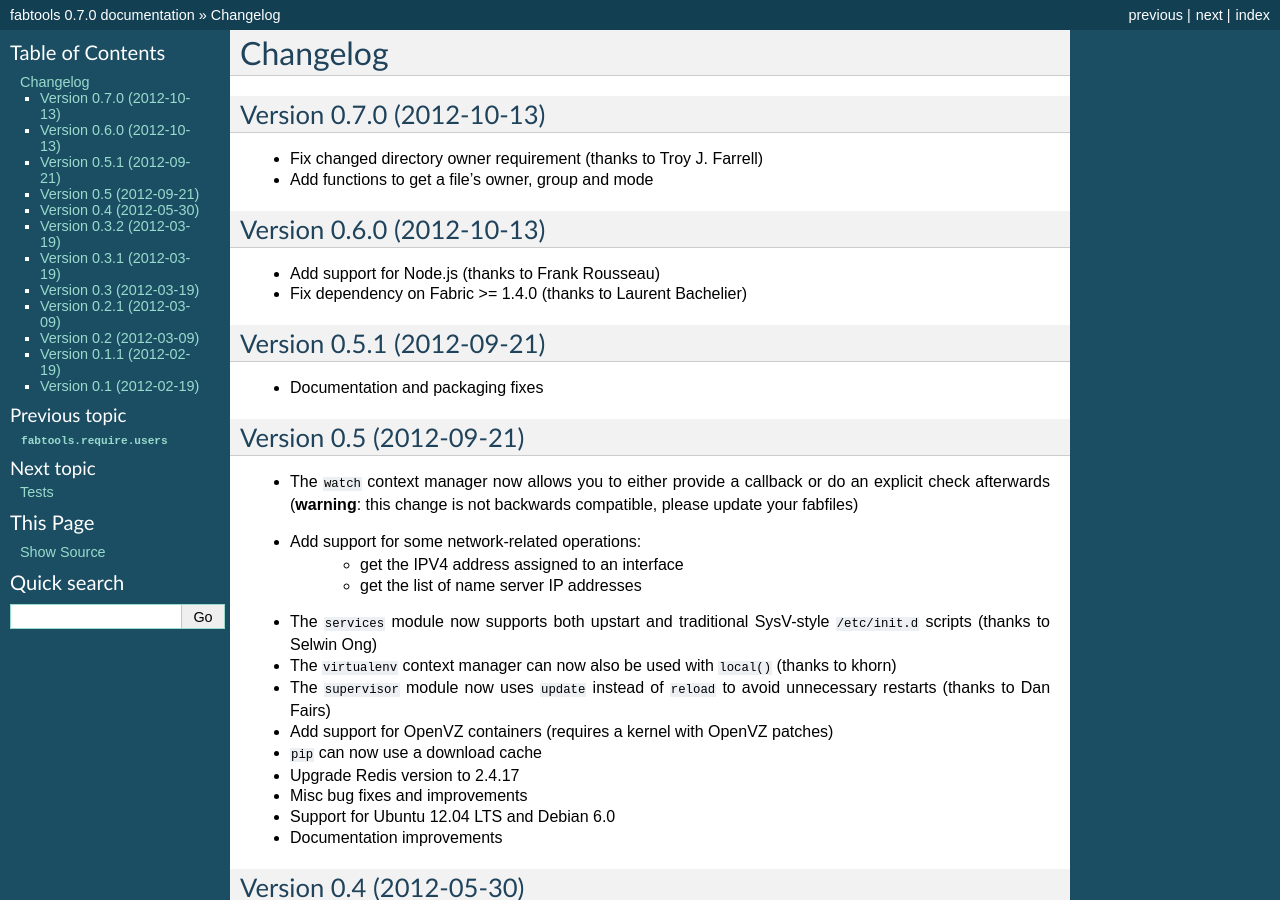
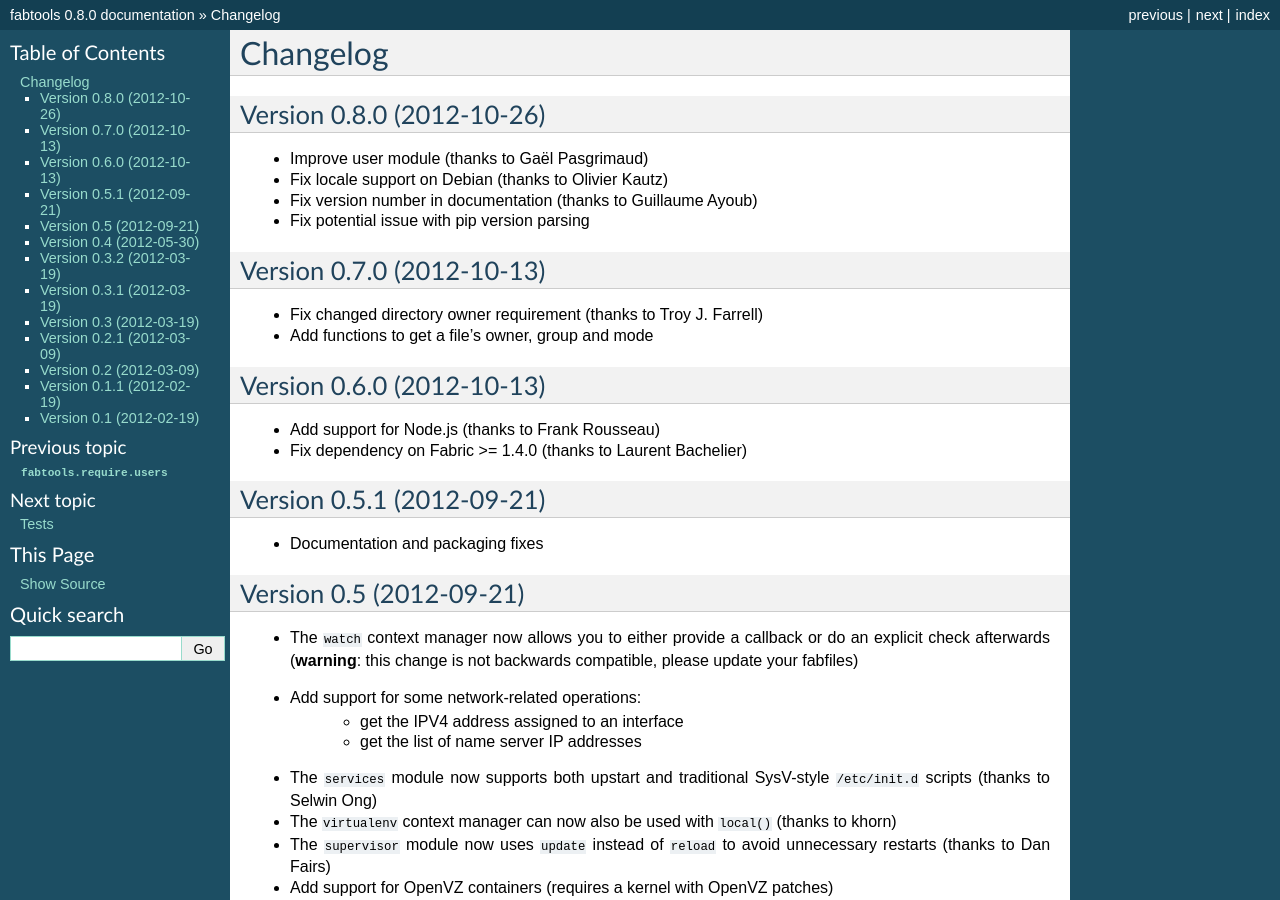
Before and after one commit to fabtools/fabtools, a Sphinx documentation site: the page built from docs/CHANGELOG.rst, in a window 1280 px wide and 900 px high. Built offline with Sphinx 7.4.7, drawn with Linux system fonts in a browser that asks for light colours; some of the changed text lies outside the part shown.

Commit message:
Prepare 0.8.0 release

```diff
--- a/docs/CHANGELOG.rst
+++ b/docs/CHANGELOG.rst
@@ -1,5 +1,13 @@
 Changelog
 =========
+
+Version 0.8.0 (2012-10-26)
+--------------------------
+
+* Improve user module (thanks to Gaël Pasgrimaud)
+* Fix locale support on Debian (thanks to Olivier Kautz)
+* Fix version number in documentation (thanks to Guillaume Ayoub)
+* Fix potential issue with pip version parsing
 
 Version 0.7.0 (2012-10-13)
 --------------------------
--- a/setup.py
+++ b/setup.py
@@ -12,7 +12,7 @@
 
 setup(
     name='fabtools',
-    version='0.7.0',
+    version='0.8.0',
     description='Tools for writing awesome Fabric files',
     long_description=read('README.rst') + '\n' + read('docs/CHANGELOG.rst'),
     author='Ronan Amicel',
```
